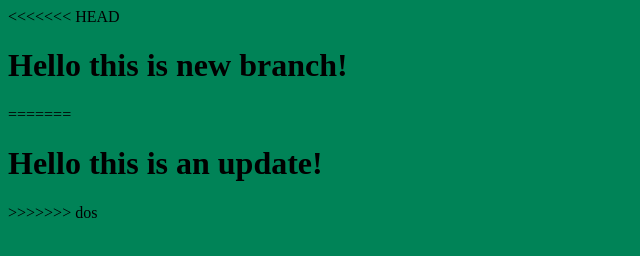
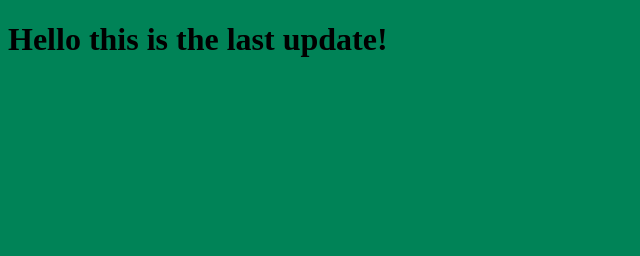
Before and after one commit to Dos4ever/myproject, a plain HTML site: page index.html in a window 1280 px wide. Shown: the whole page, without its empty margins (0-640 px from the left). Drawn offline with Linux system fonts and the light colour scheme.

Commit message:
update the index file after merging

```diff
--- a/index.html
+++ b/index.html
@@ -8,11 +8,9 @@
 </head>
 <body>
 
-<<<<<<< HEAD
-    <h1>Hello this is new branch! </h1>
-=======
-    <h1>Hello this is an update! </h1>
->>>>>>> dos
+
+    <h1>Hello this is the last update! </h1>
+
     <script src="app.js"></script>
 </body>
 </html>
```
